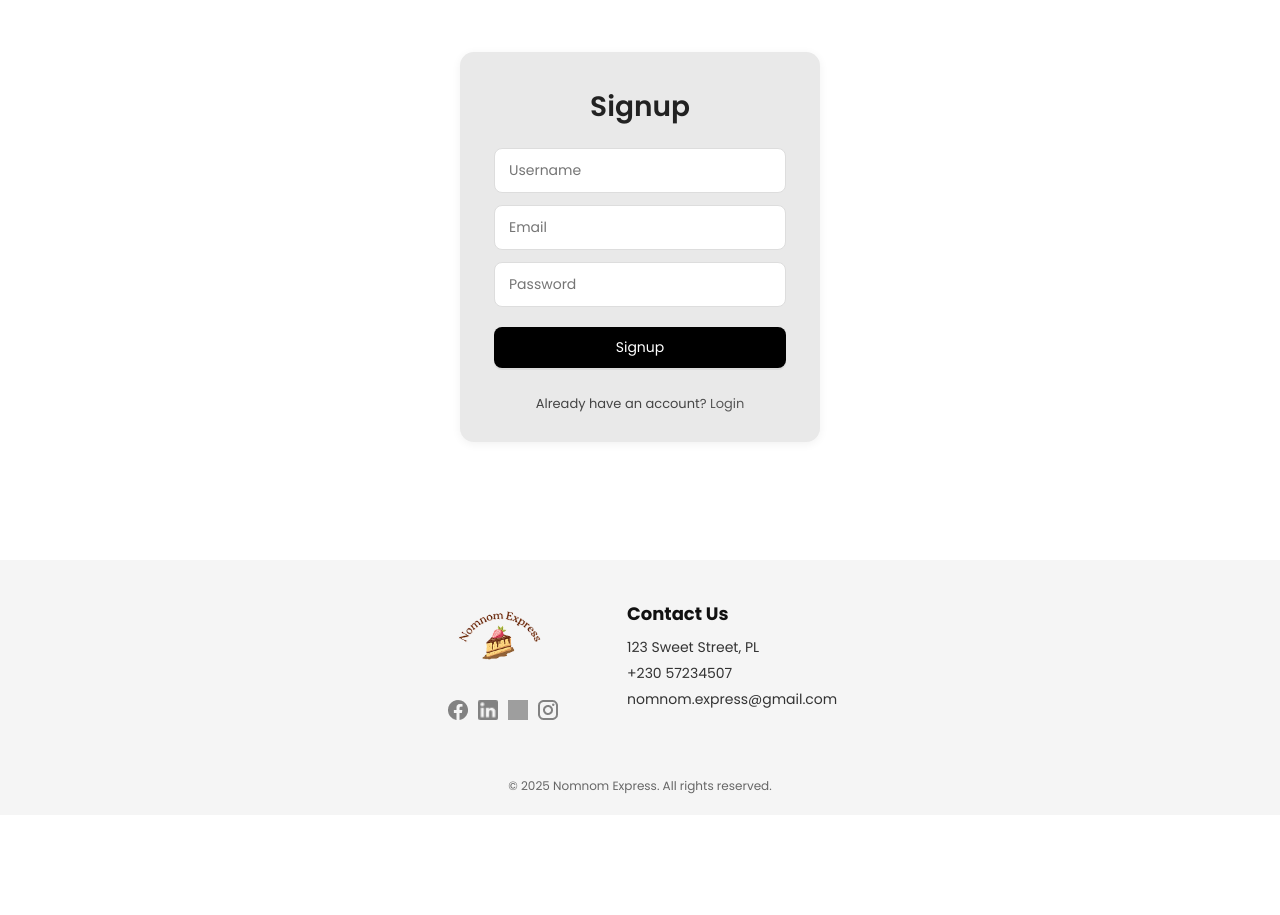
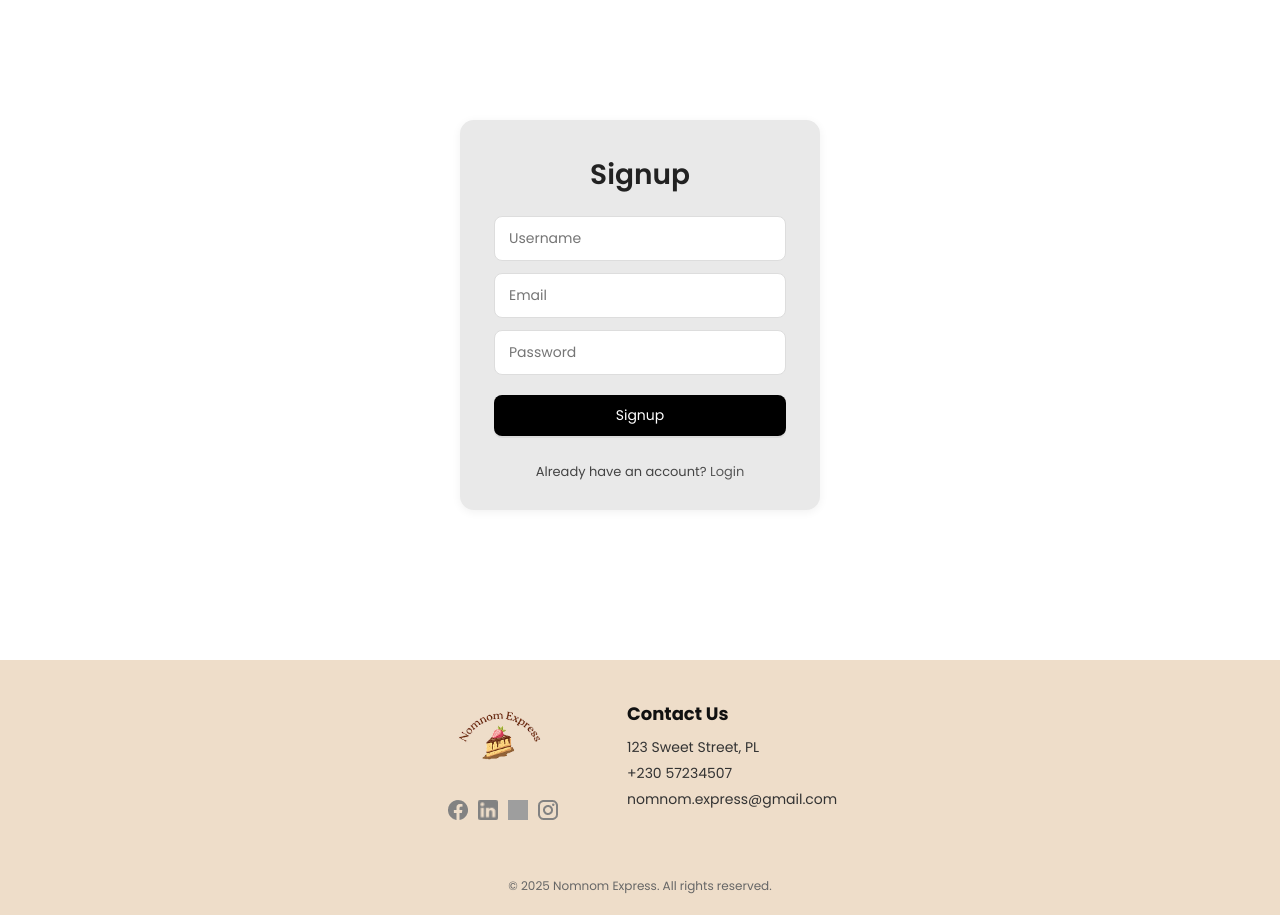
Before and after one commit to Sunhaloo/testing_django, a Django app: page /login/signup/ in a window 1280 px wide. Shown: the part 77-992 px from the top of the page. Before the commit the page ends 871 px from the top, so only its background shows below. Run offline with Django 5.2, Linux system fonts and the light colour scheme; grey boxes are pictures that could not be loaded.

Commit message:
U: Change padding between the main login / signup content

```diff
--- a/NomNom/login/static/login/style.css
+++ b/NomNom/login/static/login/style.css
@@ -1,12 +1,19 @@
+/* HEADER AND FOOTER COLOUR */
+.header_navbar,
+.footer_content {
+  background-color: #eeddc9 !important;
+}
+
 /* layout shell - keeps card centered on page */
 .page-shell {
   min-height: 70vh; /* push footer down like in mock */
   display: flex;
   justify-content: center;
   align-items: flex-start;
-  padding-top: 6.5vh; /* visual vertical offset from header */
   background-color: #ffffff;
-  font-family: "Poppings", sans-serif;
+  font-family: "Poppins", sans-serif;
+  padding-top: 120px;
+  padding-bottom: 150px;
 }
 
 /* the rounded pale card */
--- a/NomNom/login/templates/login/signup.html
+++ b/NomNom/login/templates/login/signup.html
@@ -6,7 +6,6 @@
 
 <!-- change the title of the webpage -->
 {% block title %} NomNom Sign Up {% endblock %}
-
 <!-- the actual content for the login page -->
 {% block content %}
 <div class="page-shell">
```
